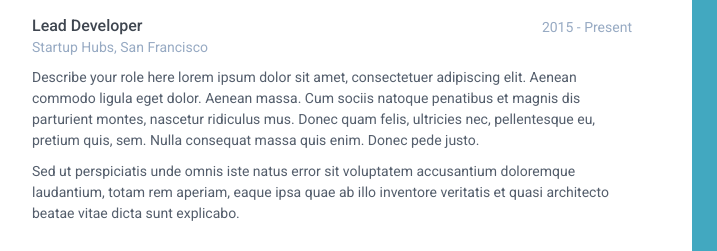
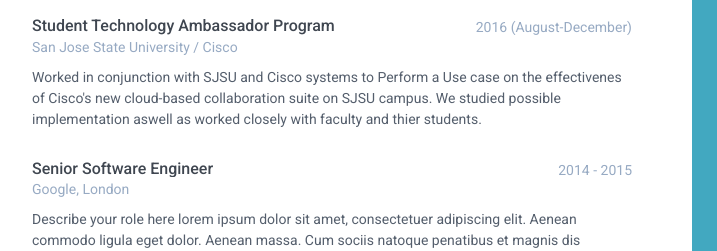
Before and after one commit to fonsecaeric57/LandingPage, a plain HTML site: page index.html in a window 1280 px wide. Shown: the part 548-799 px from the top of the page, 188-905 px from the left. Drawn offline with Linux system fonts and the light colour scheme.

Commit message:
more edits

```diff
--- a/index.html
+++ b/index.html
@@ -95,14 +95,15 @@ My current academic endeavors to obtain my B.S in Computer Science are preparing
                 <div class="item">
                     <div class="meta">
                         <div class="upper-row">
-                            <h3 class="job-title">Lead Developer</h3>
-                            <div class="time">2015 - Present</div>
+                            <h3 class="job-title">Student Technology Ambassador Program </h3>
+                            <div class="time">2016 (August-December)</div>
                         </div><!--//upper-row-->
-                        <div class="company">Startup Hubs, San Francisco</div>
+                        <div class="company">San Jose State University / Cisco</div>
                     </div><!--//meta-->
                     <div class="details">
-                        <p>Describe your role here lorem ipsum dolor sit amet, consectetuer adipiscing elit. Aenean commodo ligula eget dolor. Aenean massa. Cum sociis natoque penatibus et magnis dis parturient montes, nascetur ridiculus mus. Donec quam felis, ultricies nec, pellentesque eu, pretium quis, sem. Nulla consequat massa quis enim. Donec pede justo.</p>
-                        <p>Sed ut perspiciatis unde omnis iste natus error sit voluptatem accusantium doloremque laudantium, totam rem aperiam, eaque ipsa quae ab illo inventore veritatis et quasi architecto beatae vitae dicta sunt explicabo. </p>
+                        <p>Worked in conjunction with SJSU and Cisco systems to Perform a Use case on the effectivenes of Cisco's new cloud-based collaboration suite on SJSU campus. We studied possible implementation aswell as worked
+                             closely with faculty and thier students. </p>
+                        <p></p>
                     </div><!--//details-->
                 </div><!--//item-->
 
```
